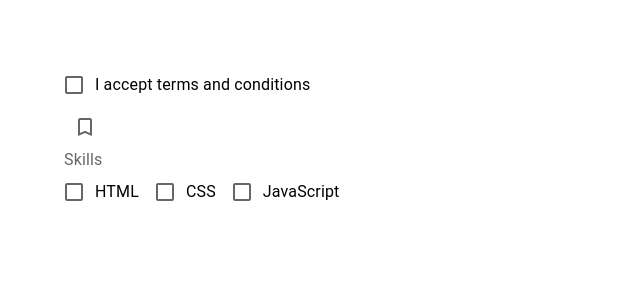
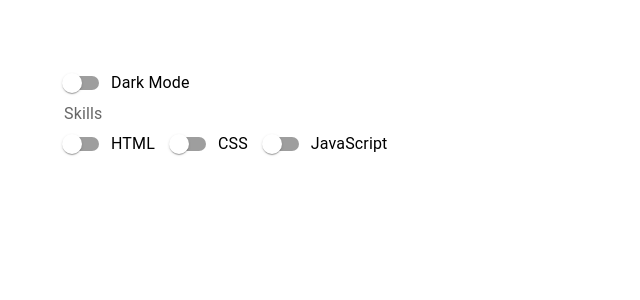
Before and after one commit to Barna-Molnar/react-mui-ts, a React (Create React App) app: page / in a window 1280 px wide. Shown: the top 300 px of the page, without its empty margins (0-640 px from the left). Built offline with nearby package versions, Linux system fonts and the light colour scheme.

Commit message:
Switch component

```diff
--- a/src/App.tsx
+++ b/src/App.tsx
@@ -1,4 +1,5 @@
 import './App.css';
+import MiuSwitch from './components/MiuSwitch';
 import MuiButton from './components/MuiButton';
 import MuiCheckbox from './components/MuiCheckbox';
 import MuiRadioButton from './components/MuiRadioButton';
@@ -13,7 +14,8 @@ function App() {
       {/* <MuiTextField /> */}
       {/* <MuiSelect /> */}
       {/* <MuiRadioButton /> */}
-      <MuiCheckbox />
+      {/* <MuiCheckbox /> */}
+      <MiuSwitch />
     </div>
   );
 }
--- /dev/null
+++ b/src/components/MiuSwitch.tsx
@@ -0,0 +1,76 @@
+import { Box, FormControl, FormControlLabel, FormGroup, FormLabel, Switch } from '@mui/material'
+import React, { useState } from 'react'
+
+const MiuSwitch = () => {
+
+    const [checked, setChecked] = useState(false)
+
+    const [skills, setSkills] = useState<Array<string>>([])
+
+    console.log({ checked });
+
+    const handleChange = (e: React.ChangeEvent<HTMLInputElement>) => {
+        setChecked(e.target.checked)
+    }
+    const handleSkillChange = (e: React.ChangeEvent<HTMLInputElement>) => {
+
+        const index = skills.indexOf(e.target.value)
+        if (index === -1) {
+            setSkills([...skills, e.target.value])
+        } else {
+            setSkills(skills.filter((skill) => skill !== e.target.value))
+        }
+
+    }
+
+    return (
+        <Box>
+
+            <Box>
+                <FormControlLabel label='Dark Mode' control={<Switch checked={checked} onChange={handleChange} />} />
+            </Box>
+            <Box>
+                <FormControl>
+                    <FormLabel>Skills</FormLabel>
+                    <FormGroup row>
+                        <FormControlLabel
+                            label={'HTML'}
+                            control={<Switch
+                                color='warning'
+                                value={'HTML'}
+                                checked={skills.includes('HTML')}
+                                onChange={handleSkillChange}
+                            />
+                            }
+
+                        />
+                        <FormControlLabel
+                            label={'CSS'}
+                            control={<Switch
+                                color='secondary'
+                                value={'CSS'}
+                                checked={skills.includes('CSS')}
+                                onChange={handleSkillChange}
+                            />
+                            }
+
+                        />
+                        <FormControlLabel
+                            label={'JavaScript'}
+                            control={<Switch
+                                color='success'
+                                value={'JavaScript'}
+                                checked={skills.includes('JavaScript')}
+                                onChange={handleSkillChange}
+                            />
+                            }
+
+                        />
+                    </FormGroup>
+                </FormControl>
+            </Box>
+        </Box>
+    )
+}
+
+export default MiuSwitch
```
